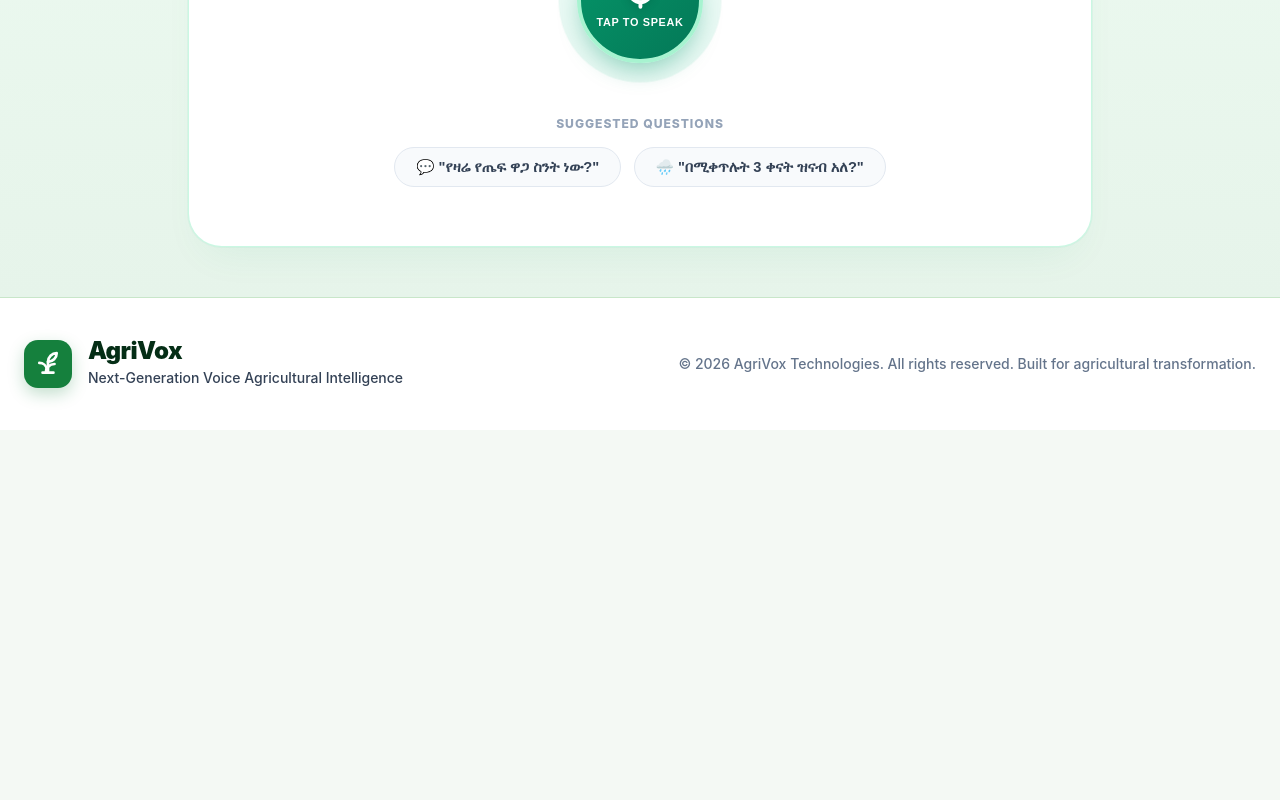
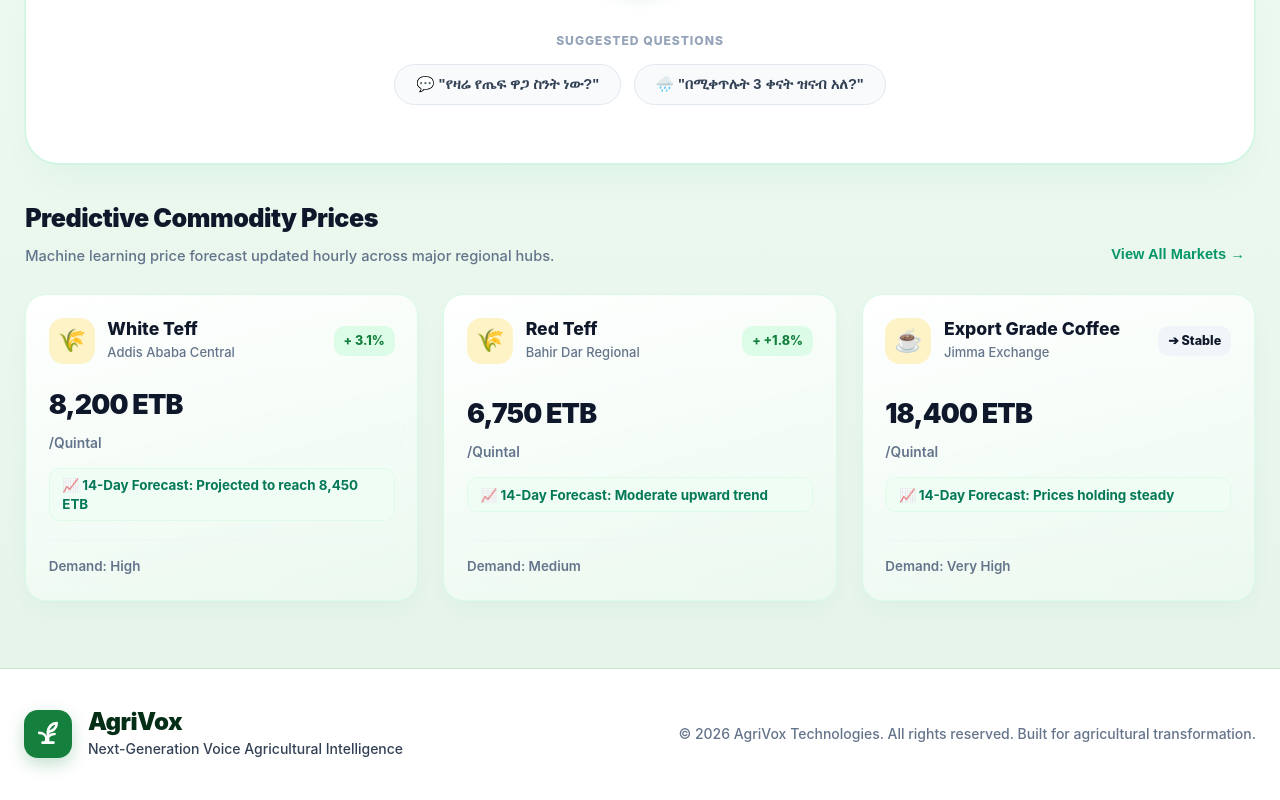
Before and after one commit to kidus-yo/Agriculture-Market-Assistant, a React (Vite) app in the folder frontend/: page /Home in a window 1280 px wide. Shown: the part 591-1391 px from the top of the page. Before the commit the page ends 1021 px from the top, so only its background shows below. Built offline with nearby package versions, Linux system fonts and the light colour scheme.

Commit message:
header and home page updated

```diff
--- a/frontend/src/Header.jsx
+++ b/frontend/src/Header.jsx
@@ -1,5 +1,5 @@
 import {useState} from 'react';
-import {Mic, Volume2, Bell, MapPin, User} from 'lucide-react';
+import {Mic, Volume2, Bell, User} from 'lucide-react';
 
 const SproutIcon = () => (
   <svg width="26" height="26" viewBox="0 0 24 24" fill="none" stroke="currentColor" strokeWidth="2.5" strokeLinecap="round" strokeLinejoin="round">
@@ -41,13 +41,6 @@ export default function Header(currentLang, setLanguage, onVoiceClick){
                             <Mic size={20} strokeWidth={2.5}/>
                         </button>
                     </div>
-
-                    <div className='weather-badge'>
-                        <MapPin size={16} strokeWidth={2.5} className="weather-icon"/>
-                        <span>Addis Ababa</span>
-                        <span className='weather-dot'>•</span>
-                        <span>28°C</span>
-                    </div>
                 </div>
 
                 <div className='controls-wrapper'>
--- a/frontend/src/assets/Home-page/HomePage.jsx
+++ b/frontend/src/assets/Home-page/HomePage.jsx
@@ -44,6 +44,86 @@ export default function Homepage(){
           </div>
         </div>
       </div>
+
+      <div className="middle-box">
+        <div className="top-left">
+          <h1>Predictive Commodity Prices</h1>
+          <span>Machine learning price forecast updated hourly across major regional hubs.</span>
+        </div>
+        <div className="top-right">
+          <button>View All Markets →</button>
+        </div>
+
+        <div className="card-box">
+          <div className="card-top">
+            <div className="left">
+              🌾
+            </div>
+            <div className="middle">
+              <h1>White Teff</h1>
+              <span>Addis Ababa Central</span>
+            </div>
+            <div className="right">
+              + 3.1%
+            </div>
+          </div>
+          <div className="card-middle">
+            <h1>8,200 ETB</h1>
+            <span>/Quintal</span>
+            <h3>📈 14-Day Forecast: Projected to reach 8,450 ETB</h3>
+          </div>
+          <div className="card-lower">
+            <span>Demand: High</span>
+          </div>
+        </div>
+
+        <div className="card-box">
+          <div className="card-top">
+            <div className="left">
+              🌾
+            </div>
+            <div className="middle">
+              <h1>Red Teff</h1>
+              <span>Bahir Dar Regional</span>
+            </div>
+            <div className="right">
+              + +1.8%
+            </div>
+          </div>
+          <div className="card-middle">
+            <h1>6,750 ETB</h1>
+            <span>/Quintal</span>
+            <h3>📈 14-Day Forecast: Moderate upward trend</h3>
+          </div>
+          <div className="card-lower">
+            <span>Demand: Medium</span>
+          </div>
+        </div>
+
+        <div className="card-box">
+          <div className="card-top">
+            <div className="left">
+              ☕
+            </div>
+            <div className="middle">
+              <h1>Export Grade Coffee</h1>
+              <span>Jimma Exchange</span>
+            </div>
+            <div className="right3">
+              ➔ Stable
+            </div>
+          </div>
+          <div className="card-middle">
+            <h1>18,400 ETB</h1>
+            <span>/Quintal</span>
+            <h3>📈 14-Day Forecast: Prices holding steady</h3>
+          </div>
+          <div className="card-lower">
+            <span>Demand: Very High</span>
+          </div>
+        </div>
+
+      </div>
     </div>
   );
 
--- a/frontend/src/assets/css-files/header.css
+++ b/frontend/src/assets/css-files/header.css
@@ -130,29 +130,6 @@
   animation: pulse 1.8s cubic-bezier(0.4, 0, 0.6, 1) infinite;
 }
 
-.weather-badge {
-  display: none;
-  align-items: center;
-  justify-content: center;
-  gap: 0.5rem;
-  background-color: #ecfdf5;
-  border: 1.5px solid #a7f3d0;
-  padding: 0.4rem 1.25rem;
-  border-radius: 0.75rem;
-  font-size: 0.85rem;
-  font-weight: 800;
-  color: #065f46;
-  width: 100%;
-}
-
-.weather-icon {
-  color: #059669;
-}
-
-.weather-dot {
-  color: #34d399;
-}
-
 .controls-wrapper {
   display: flex;
   align-items: center;
--- a/frontend/src/assets/css-files/home-page.css
+++ b/frontend/src/assets/css-files/home-page.css
@@ -2,16 +2,18 @@
   min-height: calc(100vh - 5.5rem);
   background: linear-gradient(180deg, #f0fdf4 0%, #e6f4ea 100%);
   display: flex;
+  flex-direction: column;
   align-items: center;
-  justify-content: center;
-  padding: 3rem 1.5rem;
+  justify-content: flex-start;
+  padding: 2.5rem 1.5rem 4rem 1.5rem;
   box-sizing: border-box;
+  gap: 2rem;
 }
 
 .top-box {
   background-color: #ffffff;
   width: 100%;
-  max-width: 54rem;
+  max-width: 76rem;
   border-radius: 2rem;
   padding: 3.5rem 2.5rem;
   display: flex;
@@ -54,7 +56,7 @@
   letter-spacing: -0.035em;
   line-height: 1.15;
   margin: 0 0 1rem 0;
-  max-width: 40rem;
+  max-width: 52rem;
 }
 
 .sub-text {
@@ -62,7 +64,7 @@
   color: #64748b;
   font-weight: 500;
   margin: 0 0 2.5rem 0;
-  max-width: 34rem;
+  max-width: 44rem;
   line-height: 1.5;
 }
 
@@ -212,3 +214,211 @@
     height: 7rem;
   }
 }
+
+.middle-box {
+  width: 100%;
+  max-width: 76rem;
+  display: grid;
+  grid-template-columns: repeat(3, 1fr);
+  gap: 1.5rem;
+}
+
+.top-left {
+  grid-column: 1 / 3;
+  text-align: left;
+}
+
+.top-left h1 {
+  font-size: 1.5rem;
+  font-weight: 900;
+  color: #0f172a;
+  margin: 0 0 0.25rem 0;
+  letter-spacing: -0.02em;
+}
+
+.top-left span {
+  font-size: 0.875rem;
+  color: #64748b;
+  font-weight: 500;
+}
+
+.top-right {
+  grid-column: 3 / 4;
+  display: flex;
+  align-items: flex-end;
+  justify-content: flex-end;
+}
+
+.top-right button {
+  background: transparent;
+  border: none;
+  color: #059669;
+  font-size: 0.875rem;
+  font-weight: 800;
+  cursor: pointer;
+  padding: 0.4rem 0.6rem;
+  border-radius: 0.5rem;
+  transition: all 0.2s ease;
+}
+
+.top-right button:hover {
+  color: #046c4e;
+  background-color: #dcfce7;
+}
+
+.card-box {
+  background: linear-gradient(165deg, rgba(255, 255, 255, 0.95) 0%, rgba(240, 253, 244, 0.5) 100%);
+  backdrop-filter: blur(8px);
+  -webkit-backdrop-filter: blur(8px);
+  border-radius: 1.25rem;
+  padding: 1.35rem;
+  border: 1px solid rgba(209, 250, 229, 0.8);
+  box-shadow: 0 10px 25px -5px rgba(5, 150, 105, 0.05),
+              0 2px 6px -1px rgba(0, 0, 0, 0.02);
+  display: flex;
+  flex-direction: column;
+  justify-content: space-between;
+  gap: 1.15rem;
+  transition: all 0.3s cubic-bezier(0.4, 0, 0.2, 1);
+}
+
+.card-box:hover {
+  transform: translateY(-5px);
+  background: linear-gradient(165deg, #ffffff 0%, rgba(220, 252, 231, 0.6) 100%);
+  border-color: #6ee7b7;
+  box-shadow: 0 20px 35px -8px rgba(5, 150, 105, 0.14),
+              0 4px 12px rgba(16, 185, 129, 0.06);
+}
+
+.card-top {
+  display: flex;
+  align-items: center;
+  justify-content: space-between;
+  gap: 0.75rem;
+}
+
+.card-top .left {
+  width: 2.75rem;
+  height: 2.75rem;
+  background-color: #fef3c7;
+  border-radius: 0.875rem;
+  display: flex;
+  align-items: center;
+  justify-content: center;
+  font-size: 1.35rem;
+  flex-shrink: 0;
+}
+
+.card-top .middle {
+  display: flex;
+  flex-direction: column;
+  text-align: left;
+  flex: 1;
+}
+
+.card-top .middle h1 {
+  font-size: 1.05rem;
+  font-weight: 800;
+  color: #0f172a;
+  margin: 0;
+  line-height: 1.2;
+}
+
+.card-top .middle span {
+  font-size: 0.775rem;
+  color: #64748b;
+  font-weight: 500;
+  margin-top: 0.15rem;
+}
+
+.card-top .right {
+  font-size: 0.75rem;
+  font-weight: 800;
+  padding: 0.3rem 0.6rem;
+  border-radius: 0.625rem;
+  background-color: #dcfce7;
+  color: #15803d;
+  flex-shrink: 0;
+}
+
+.card-top .right3 {
+  background-color: #f1f5f9;
+  font-size: 0.75rem;
+  font-weight: 800;
+  padding: 0.3rem 0.6rem;
+  border-radius: 0.625rem;
+  flex-shrink: 0;
+}
+
+.card-middle {
+  display: flex;
+  flex-direction: column;
+  gap: 0.35rem;
+  text-align: left;
+}
+
+.card-middle h1 {
+  font-size: 1.6rem;
+  font-weight: 900;
+  color: #0f172a;
+  margin: 0;
+  display: inline-block;
+  letter-spacing: -0.03em;
+}
+
+.card-middle span {
+  font-size: 0.825rem;
+  color: #64748b;
+  font-weight: 600;
+}
+
+.card-middle h3 {
+  font-size: 0.8rem;
+  font-weight: 700;
+  color: #047857;
+  background-color: #f0fdf4;
+  border: 1px solid #dcfce7;
+  padding: 0.45rem 0.75rem;
+  border-radius: 0.625rem;
+  margin-top: 0.5rem;
+  line-height: 1.35;
+}
+
+.card-lower {
+  display: flex;
+  align-items: center;
+  justify-content: space-between;
+  border-top: 1px solid #f1f5f9;
+  padding-top: 0.85rem;
+  text-align: left;
+}
+
+.card-lower span {
+  font-size: 0.8rem;
+  color: #64748b;
+  font-weight: 600;
+}
+
+@media (max-width: 1024px) {
+  .middle-box {
+    grid-template-columns: repeat(2, 1fr);
+  }
+  .top-left {
+    grid-column: 1 / 2;
+  }
+  .top-right {
+    grid-column: 2 / 3;
+  }
+}
+
+@media (max-width: 640px) {
+  .middle-box {
+    grid-template-columns: 1fr;
+  }
+  .top-left, .top-right {
+    grid-column: 1 / -1;
+  }
+  .top-right {
+    justify-content: flex-start;
+  }
+}
```
